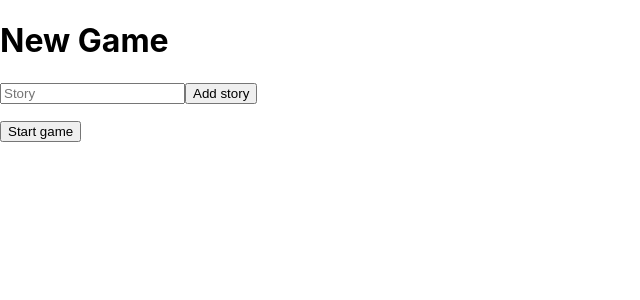
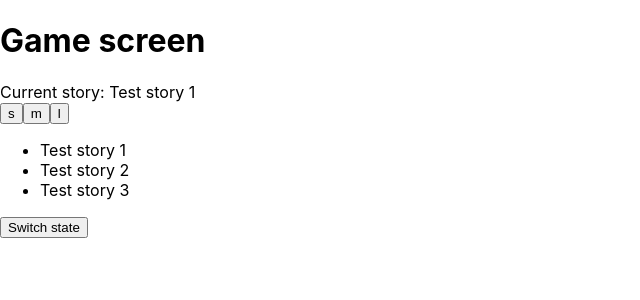
Before and after one commit to Anastasia-dev-art/planning-poker, a React (Create React App) app: page / in a window 1280 px wide. Shown: the top 300 px of the page, without its empty margins (0-640 px from the left). Built offline with nearby package versions, Linux system fonts and the light colour scheme.

Commit message:
feat: 🎸 Add voting

```diff
--- a/src/App.js
+++ b/src/App.js
@@ -3,27 +3,51 @@ import "./App.css";
 import { NewGameScreen } from "./NewGameScreen";
 import { GameScreen } from "./GameScreen";
 
-const NEW_GAME = "NEW_GAME"
-const GAME = "GAME"
+const NEW_GAME = "NEW_GAME";
+const GAME = "GAME";
+
+const voted = story => !story.size;
 
 const App = () => {
-  const [currentScreen, setScreen] = useState(NEW_GAME);
-  const [stories, setStories] = useState([]);
+  const [currentScreen, setScreen] = useState(GAME);
+  const [stories, setStories] = useState([{text: 'Test story 1'}, {text: 'Test story 2'}, {text: 'Test story 3'}]);
 
   const handleClick = () => {
-    setScreen(currentScreen === NEW_GAME ? GAME : NEW_GAME)
-  }
+    setScreen(currentScreen === NEW_GAME ? GAME : NEW_GAME);
+  };
 
-  const addStory = (text) => {
-    setStories([...stories, {text}])
-  }
+  const addStory = text => {
+    setStories([...stories, { text }]);
+  };
+
+  const currentStory = stories.filter(voted)[0];
+
+  const vote = size => {
+    console.log(size)
+    currentStory.size = size;
+    console.log('--', currentStory)
+    console.log(stories)
+  };
 
   return (
     <>
       {
         {
-          NEW_GAME: <NewGameScreen stories={stories} onClick={addStory} startGame={handleClick} />,
-          GAME: <GameScreen stories={stories} onClick={handleClick}/>
+          NEW_GAME: (
+            <NewGameScreen
+              stories={stories}
+              onClick={addStory}
+              startGame={handleClick}
+            />
+          ),
+          GAME: (
+            <GameScreen
+              stories={stories}
+              onClick={handleClick}
+              currentStory={currentStory}
+              vote={vote}
+            />
+          )
         }[currentScreen]
       }
     </>
--- a/src/GameScreen.jsx
+++ b/src/GameScreen.jsx
@@ -1,8 +1,22 @@
 import React from "react";
+import { StoriesList } from "./StoriesList";
 
-export const GameScreen = ({ onClick }) => (
+const sizes = {
+  S: "s",
+  M: "m",
+  L: "l"
+};
+
+export const GameScreen = ({ onClick, stories, currentStory, vote }) => (
   <>
     <h1>Game screen</h1>
+    <div>Current story: {currentStory.text}</div>
+    <>
+      {Object.values(sizes).map(size => (
+        <button key={size} onClick={() => vote(size)}>{size}</button>
+      ))}
+    </>
+    <StoriesList stories={stories} />
     <button onClick={onClick}>Switch state</button>
   </>
 );
--- a/src/NewGameScreen.jsx
+++ b/src/NewGameScreen.jsx
@@ -1,4 +1,5 @@
 import React, { useCallback, useState } from "react";
+import {StoriesList} from './StoriesList'
 
 export const NewGameScreen = ({ stories, onClick, startGame }) => {
   const [storyText, setStoryText] = useState("");
@@ -18,11 +19,7 @@ export const NewGameScreen = ({ stories, onClick, startGame }) => {
         onChange={e => setStoryText(e.target.value)}
       />
       <button onClick={handleClick}>Add story</button>
-      <ul>
-        {stories.map((story, index) => (
-          <li key={index}>{story.text}</li>
-        ))}
-      </ul>
+      <StoriesList stories={stories}/>
       <button onClick={startGame}>Start game</button>
     </>
   );
--- /dev/null
+++ b/src/StoriesList.jsx
@@ -0,0 +1,11 @@
+import React from "react";
+
+export const StoriesList = ({ stories }) => {
+  return (
+    <ul>
+      {stories.map((story, index) => (
+        <li key={index}>{story.text}</li>
+      ))}
+    </ul>
+  );
+};
```
